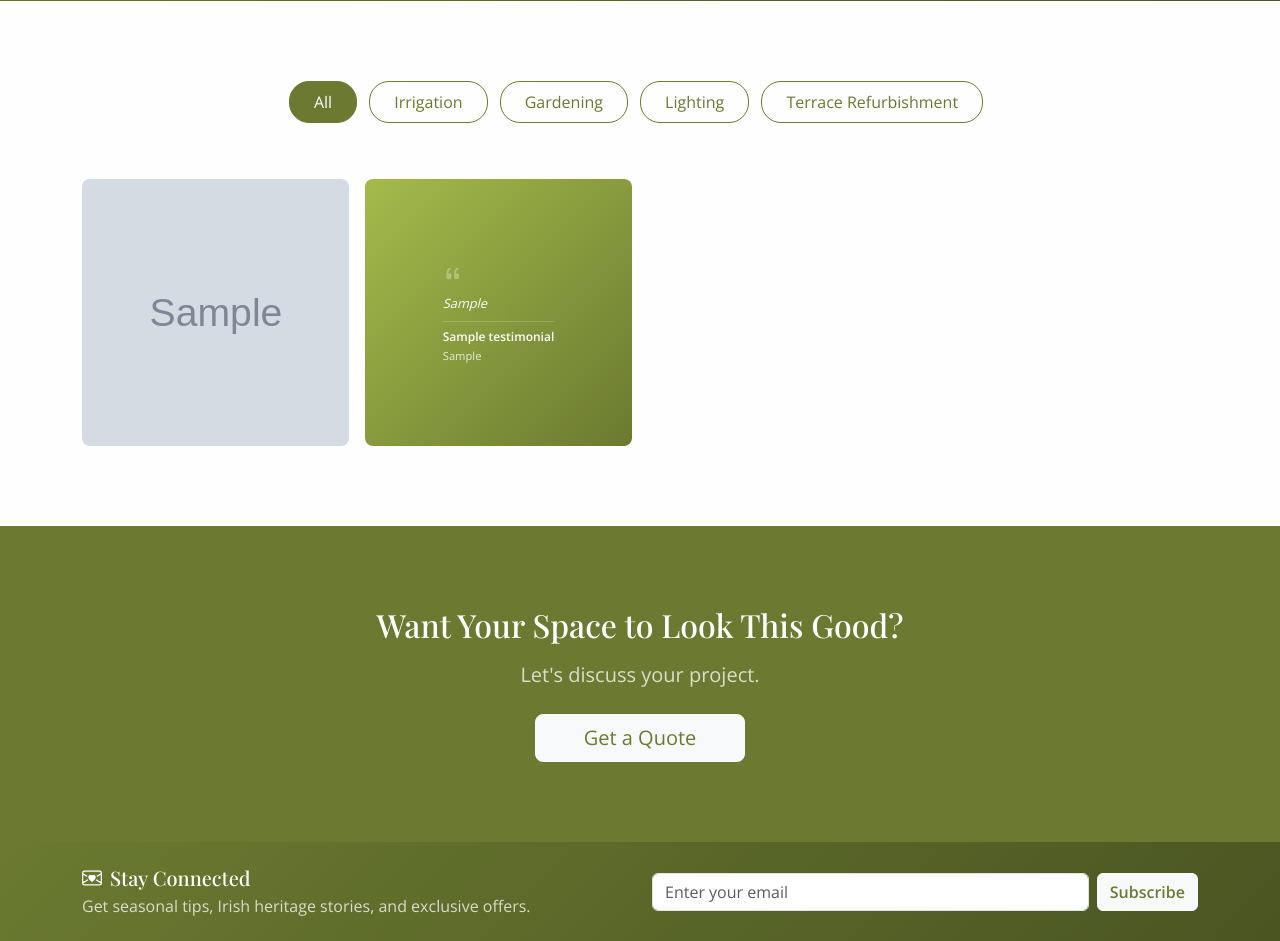
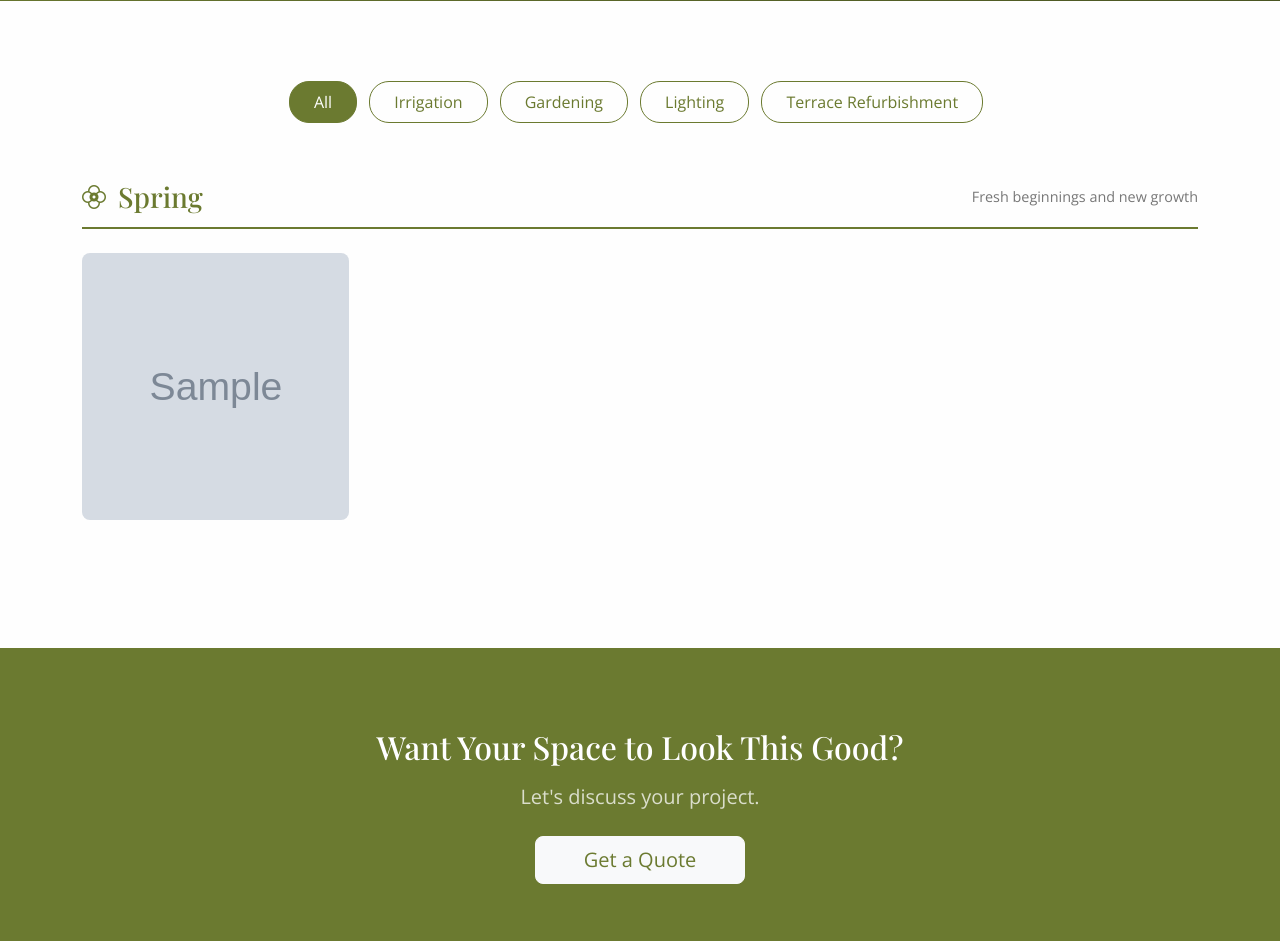
Before and after one commit to tigerpadla/lifesource-irrigation, a Django app: page /gallery/ in a window 1280 px wide. Shown: the part 325-1266 px from the top of the page. Run offline with Django 5.2, Linux system fonts and the light colour scheme; data comes from the database, SQL or seed files in the repository; tables that the repository leaves empty hold one stand-in row (values such as "Sample post"); grey boxes marked "Sample" are stand-in pictures; some libraries are stand-ins or nearby versions.

Commit message:
Implement season-grouped gallery, multi-image support, and admin improvements

```diff
--- a/gallery/models.py
+++ b/gallery/models.py
@@ -17,16 +17,31 @@ class ProjectCategory(models.Model):
 
 class Project(models.Model):
     """Gallery project/photo"""
+    SEASON_CHOICES = [
+        ('spring', 'Spring'),
+        ('summer', 'Summer'),
+        ('fall', 'Fall'),
+        ('winter', 'Winter'),
+        ('holiday', 'Holiday Decor'),
+    ]
+
     title = models.CharField(max_length=200)
     categories = models.ManyToManyField(ProjectCategory, blank=True, related_name='projects')
+    season = models.CharField(
+        max_length=20,
+        choices=SEASON_CHOICES,
+        blank=True,
+        help_text="Assign a season to group photos in the gallery"
+    )
     image = models.ImageField(upload_to='gallery/', help_text="Main/cover image for this project")
     description = models.TextField(blank=True)
     location = models.CharField(max_length=100, blank=True, help_text="e.g., Upper West Side")
     featured = models.BooleanField(default=False, help_text="Show on homepage")
+    order = models.PositiveIntegerField(default=0, help_text="Order within the season section (lower = first)")
     created_at = models.DateTimeField(auto_now_add=True)
 
     class Meta:
-        ordering = ['-created_at']
+        ordering = ['order', '-created_at']
 
     def __str__(self):
         return self.title
--- a/gallery/views.py
+++ b/gallery/views.py
@@ -1,59 +1,105 @@
 import random
+from collections import OrderedDict
 from django.shortcuts import render
 from .models import Project, ProjectCategory
 from newsletter.models import Testimonial
 
+# Season display order and metadata
+SEASON_ORDER = ['spring', 'summer', 'fall', 'winter', 'holiday']
+SEASON_META = {
+    'spring': {'label': 'Spring', 'icon': 'bi-flower2', 'description': 'Fresh beginnings and new growth'},
+    'summer': {'label': 'Summer', 'icon': 'bi-sun', 'description': 'Lush gardens in full bloom'},
+    'fall': {'label': 'Fall', 'icon': 'bi-wind', 'description': 'Golden tones and seasonal transitions'},
+    'winter': {'label': 'Winter', 'icon': 'bi-snow', 'description': 'Winter care and preparation'},
+    'holiday': {'label': 'Holiday Decor', 'icon': 'bi-gift-fill', 'description': 'Festive seasonal decorations'},
+}
 
-def gallery(request):
-    """Display gallery with optional category filter and interspersed testimonials"""
-    category_slug = request.GET.get('category')
 
-    categories = ProjectCategory.objects.all()
-    projects = list(Project.objects.all())
+def _intersperse_testimonials(projects, testimonials, start_index):
+    """
+    Intersperse testimonials into project list using row-based logic.
+    Each row has 4 slots (3 projects + 1 testimonial).
+    Testimonial is never in position 0 (first), randomly placed in positions 1-3.
+    Testimonial position never repeats from the previous row to avoid stacking.
+    Returns (items_list, next_testimonial_index).
+    """
+    items = []
+    t_index = start_index
+    row_size = 4
+    last_testimonial_pos = -1
 
-    if category_slug:
-        # Filter by category (ManyToMany relationship)
-        projects = list(Project.objects.filter(categories__slug=category_slug).distinct())
-
-    # Get active testimonials and shuffle them
-    testimonials = list(Testimonial.objects.filter(is_active=True))
-    random.shuffle(testimonials)
-
-    # Place one testimonial per row (4 columns)
-    # Each row will have 3 images + 1 testimonial at a random position
-    gallery_items = []
-    testimonial_index = 0
-    row_size = 4
-    last_testimonial_pos = -1  # Track last position to avoid stacking
-
-    # Process projects in chunks to create rows
     project_index = 0
     while project_index < len(projects):
         # Get up to 3 projects for this row (leaving room for 1 testimonial)
         row_projects = projects[project_index:project_index + (row_size - 1)]
         project_index += len(row_projects)
 
-        # If we have a testimonial to add, insert it at a random position in the row
-        if testimonial_index < len(testimonials):
+        if t_index < len(testimonials) and len(row_projects) >= 2:
             row_items = [{'type': 'project', 'data': p} for p in row_projects]
-            testimonial_item = {'type': 'testimonial', 'data': testimonials[testimonial_index]}
+            testimonial_item = {'type': 'testimonial', 'data': testimonials[t_index]}
 
-            # Random position (never first), but avoid same position as last row
+            # Random position (never first/0), avoid same column as last row
             possible_positions = [i for i in range(1, len(row_items) + 1) if i != last_testimonial_pos]
-            insert_pos = random.choice(possible_positions) if possible_positions else random.randint(1, len(row_items))
+            if not possible_positions:
+                possible_positions = list(range(1, len(row_items) + 1))
+            insert_pos = random.choice(possible_positions)
             last_testimonial_pos = insert_pos
 
             row_items.insert(insert_pos, testimonial_item)
+            items.extend(row_items)
+            t_index += 1
+        else:
+            # No more testimonials or not enough projects for a full row
+            items.extend([{'type': 'project', 'data': p} for p in row_projects])
 
-            gallery_items.extend(row_items)
-            testimonial_index += 1
-        else:
-            # No more testimonials, just add the projects
-            gallery_items.extend([{'type': 'project', 'data': p} for p in row_projects])
+    return items, t_index
+
+
+def gallery(request):
+    """Display gallery grouped by season with scattered testimonials"""
+    category_slug = request.GET.get('category')
+
+    categories = ProjectCategory.objects.all()
+    projects = Project.objects.prefetch_related('additional_images').all()
+
+    if category_slug:
+        projects = projects.filter(categories__slug=category_slug).distinct()
+
+    # Get active testimonials and shuffle them
+    testimonials = list(Testimonial.objects.filter(is_active=True))
+    random.shuffle(testimonials)
+    testimonial_index = 0
+
+    # Group projects by season in the correct order
+    season_groups = OrderedDict()
+    for season_key in SEASON_ORDER:
+        season_projects = [p for p in projects if p.season == season_key]
+        if season_projects:
+            items, testimonial_index = _intersperse_testimonials(
+                season_projects, testimonials, testimonial_index
+            )
+            season_groups[season_key] = {
+                'meta': SEASON_META[season_key],
+                'items': items,
+            }
+
+    # Collect any uncategorized projects (no season assigned)
+    uncategorized = [p for p in projects if not p.season]
+    if uncategorized:
+        items, testimonial_index = _intersperse_testimonials(
+            uncategorized, testimonials, testimonial_index
+        )
+        season_groups['uncategorized'] = {
+            'meta': {'label': 'Other Projects', 'icon': 'bi-images', 'description': ''},
+            'items': items,
+        }
+
+    # Flatten all projects for the modal JSON data
+    all_projects = list(projects)
 
     context = {
-        'gallery_items': gallery_items,
-        'projects': projects,
+        'season_groups': season_groups,
+        'projects': all_projects,
         'categories': categories,
         'active_category': category_slug,
     }
--- a/templates/base.html
+++ b/templates/base.html
@@ -27,7 +27,7 @@
     <!-- Bootstrap 5 CSS -->
     <link href="https://cdn.jsdelivr.net/npm/bootstrap@5.3.2/dist/css/bootstrap.min.css" rel="stylesheet">
     <!-- Bootstrap Icons - load async -->
-    <link rel="stylesheet" href="https://cdn.jsdelivr.net/npm/bootstrap-icons@1.11.1/font/bootstrap-icons.css" media="print" onload="this.media='all'">
+    <link rel="stylesheet" href="https://cdn.jsdelivr.net/npm/bootstrap-icons@1.11.3/font/bootstrap-icons.css" media="print" onload="this.media='all'">
     <!-- Google Fonts with display swap -->
     <link href="https://fonts.googleapis.com/css2?family=Playfair+Display:wght@400;500;600;700&family=Open+Sans:wght@300;400;500;600&display=swap" rel="stylesheet">
     <!-- Custom CSS -->
--- a/templates/gallery/gallery.html
+++ b/templates/gallery/gallery.html
@@ -52,6 +52,33 @@
         border-radius: 50%;
         background-size: 50%;
     }
+    /* Season section headings */
+    .season-section {
+        margin-bottom: 3rem;
+    }
+    .season-header {
+        display: flex;
+        align-items: center;
+        gap: 0.75rem;
+        margin-bottom: 1.5rem;
+        padding-bottom: 0.75rem;
+        border-bottom: 2px solid var(--ls-green);
+    }
+    .season-header i {
+        font-size: 1.5rem;
+        color: var(--ls-green);
+    }
+    .season-header h3 {
+        margin: 0;
+        font-family: var(--font-heading);
+        font-size: 1.75rem;
+        color: var(--ls-green);
+    }
+    .season-header small {
+        color: #777;
+        font-size: 0.9rem;
+        margin-left: auto;
+    }
 </style>
 {% endblock %}
 
@@ -83,10 +110,19 @@
         </div>
         {% endif %}
 
-        <!-- Gallery Grid with Interspersed Testimonials -->
-        {% if gallery_items %}
+        <!-- Gallery Grouped by Season -->
+        {% if season_groups %}
+            {% for season_key, group in season_groups.items %}
+            <div class="season-section">
+                <div class="season-header">
+                    <i class="bi {{ group.meta.icon }}"></i>
+                    <h3>{{ group.meta.label }}</h3>
+                    {% if group.meta.description %}
+                    <small class="d-none d-md-block">{{ group.meta.description }}</small>
+                    {% endif %}
+                </div>
                 <div class="gallery-grid">
-            {% for item in gallery_items %}
+                    {% for item in group.items %}
                         {% if item.type == 'project' %}
                         <div class="gallery-item" data-bs-toggle="modal" data-bs-target="#galleryModal"
                              data-project-id="{{ item.data.id }}"
@@ -115,24 +151,8 @@
                         {% endif %}
                     {% endfor %}
                 </div>
-        {% elif projects %}
-        <div class="gallery-grid">
-            {% for project in projects %}
-            <div class="gallery-item" data-bs-toggle="modal" data-bs-target="#galleryModal"
-                 data-project-id="{{ project.id }}"
-                 data-title="{{ project.title }}"
-                 data-desc="{{ project.description }}"
-                 data-loc="{{ project.location }}">
-                <img src="{{ project.image.url }}" alt="{{ project.title }}" loading="lazy">
-                <div class="overlay">
-                    <i class="bi bi-zoom-in"></i>
-                    {% if project.image_count > 1 %}
-                    <span class="image-count"><i class="bi bi-images me-1"></i>{{ project.image_count }}</span>
-                    {% endif %}
-                </div>
             </div>
             {% endfor %}
-        </div>
         {% else %}
         <!-- Placeholder Gallery -->
         <div class="text-center py-5">
```
Also changed, not shown: gallery/admin.py (+22 -3 lines), gallery/migrations/0005_alter_project_options_project_order_project_season.py (added). Lines whose indentation alone changed are shown as unchanged.
